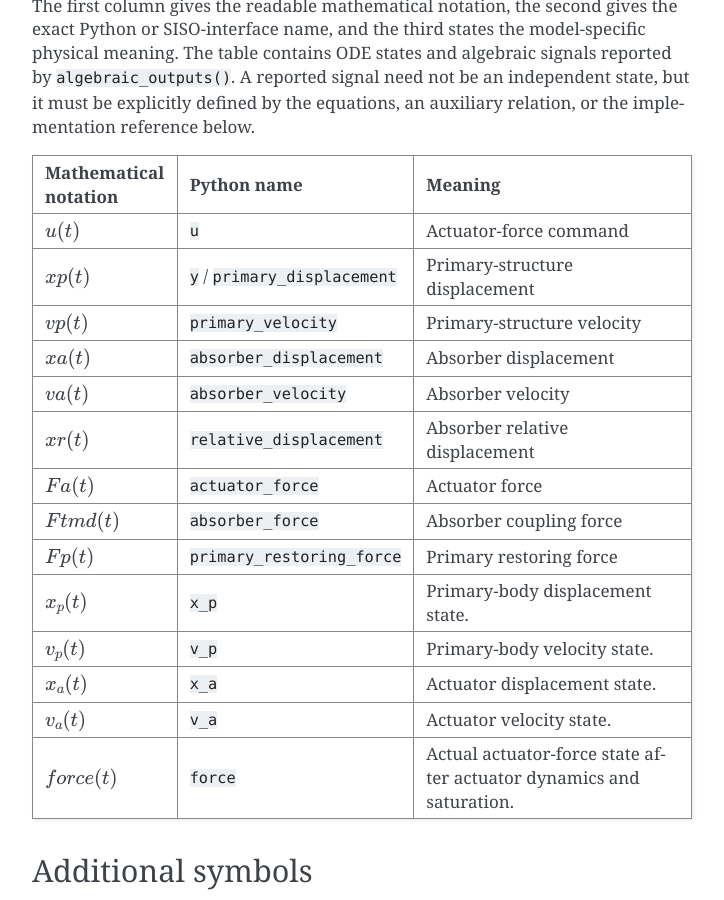
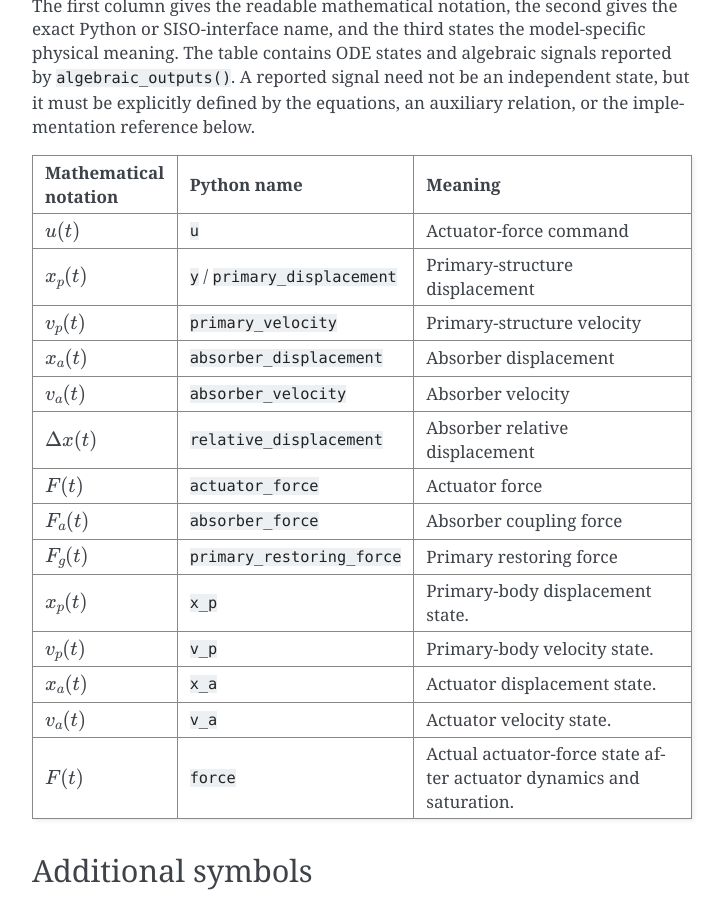
Before and after one commit to simple-machine-learning/SISO-Adaptive-Control, a Sphinx documentation site: the page built from packages/SISO_Adaptive_Control_Python_v1.0.0/documentation/models/mechanical_tuned_mass_damper.rst, in a window 1280 px wide and 900 px high, scrolled down 2991 px. Shown: the whole window, without its empty margins (388-1112 px from the left). Built offline with Sphinx 7.4.7, drawn with Linux system fonts in a browser that asks for light colours.

Commit message:
Align documentation symbols with model equations

```diff
--- a/packages/SISO_Adaptive_Control_Python_v1.0.0/documentation/models/mechanical_tuned_mass_damper.rst
+++ b/packages/SISO_Adaptive_Control_Python_v1.0.0/documentation/models/mechanical_tuned_mass_damper.rst
@@ -159,28 +159,28 @@ The first column gives the readable mathematical notation, the second gives the
    * - :math:`u(t)`
      - ``u``
      - Actuator-force command
-   * - :math:`xp(t)`
+   * - :math:`x_p(t)`
      - ``y`` / ``primary_displacement``
      - Primary-structure displacement
-   * - :math:`vp(t)`
+   * - :math:`v_p(t)`
      - ``primary_velocity``
      - Primary-structure velocity
-   * - :math:`xa(t)`
+   * - :math:`x_a(t)`
      - ``absorber_displacement``
      - Absorber displacement
-   * - :math:`va(t)`
+   * - :math:`v_a(t)`
      - ``absorber_velocity``
      - Absorber velocity
-   * - :math:`xr(t)`
+   * - :math:`\Delta x(t)`
      - ``relative_displacement``
      - Absorber relative displacement
-   * - :math:`Fa(t)`
+   * - :math:`F(t)`
      - ``actuator_force``
      - Actuator force
-   * - :math:`Ftmd(t)`
+   * - :math:`F_a(t)`
      - ``absorber_force``
      - Absorber coupling force
-   * - :math:`Fp(t)`
+   * - :math:`F_g(t)`
      - ``primary_restoring_force``
      - Primary restoring force
    * - :math:`x_{p}(t)`
@@ -195,7 +195,7 @@ The first column gives the readable mathematical notation, the second gives the
    * - :math:`v_{a}(t)`
      - ``v_a``
      - Actuator velocity state.
-   * - :math:`force(t)`
+   * - :math:`F(t)`
      - ``force``
      - Actual actuator-force state after actuator dynamics and saturation.
 
```
